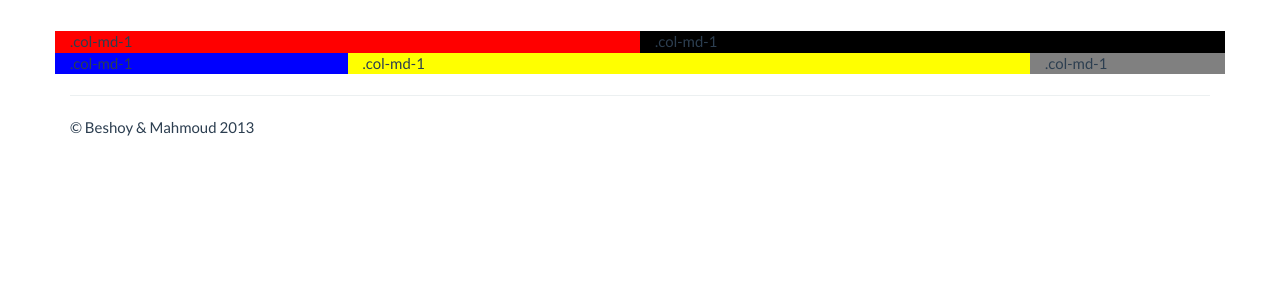
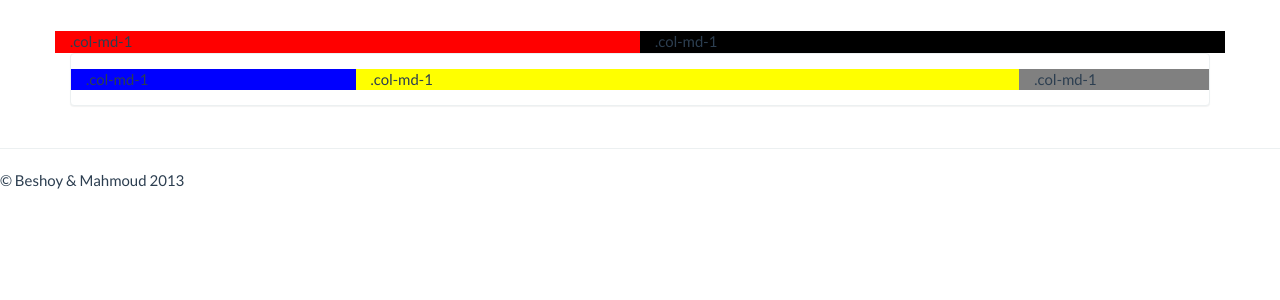
Before and after one commit to BeshoyAtef/SubMap, a Django app: page / in a window 1280 px wide. Shown: the part 62-362 px from the top of the page. Run offline with Django 3.2, Linux system fonts and the light colour scheme.

Commit message:
added panel

```diff
--- a/userui/templates/testTrial.html
+++ b/userui/templates/testTrial.html
@@ -18,9 +18,17 @@
 	  <div class="col-md-6">.col-md-1</div>
 	  <div class="col-md-6" style="background-color: black">.col-md-1</div>
   </div>
-	<div class="row">
-	  <div class="col-md-3" style="background-color: blue">.col-md-1</div>
-	  <div class="col-md-7" style="background-color: yellow">.col-md-1</div>
-	  <div class="col-md-2" >.col-md-1</div>
-	</div>
+
+	<div class="panel panel-default">
+              <div class="panel-body">
+              	<div class="row">
+					  <div class="col-md-3" style="background-color: blue">.col-md-1</div>
+					  <div class="col-md-7" style="background-color: yellow">.col-md-1</div>
+					  <div class="col-md-2" >.col-md-1</div>
+				</div>
+
+              </div>
+
+              </div>
+            </div>
 {% endblock %}
```
